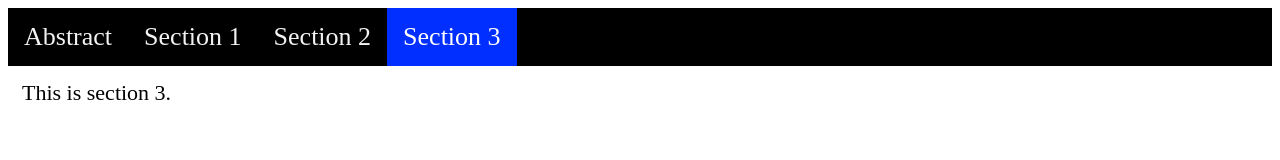
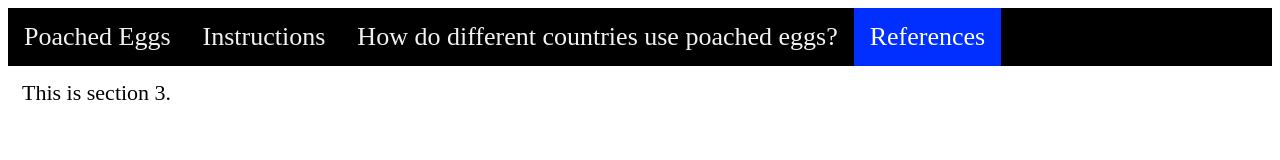
Before and after one commit to jdeng137/geog328_lab02, a plain HTML site: page section3.html in a window 1280 px wide. Drawn offline with Linux system fonts and the light colour scheme.

Commit message:
rearranging navigation bar

```diff
--- a/section3.html
+++ b/section3.html
@@ -16,12 +16,12 @@
     <!-- Navigation bar -->
     <div class="topnav" id="myTopnav">
         <!-- Links to different sections -->
-        <a href="index.html">Abstract</a>
-        <a href="section1.html">Section 1</a>
-        <a href="section2.html">Section 2</a>
+        <a href="index.html">Poached Eggs</a>
+        <a href="section1.html">Instructions</a>
+        <a href="section2.html">How do different countries use poached eggs?</a>
 
         <!-- Active link pointing to the section3.html page -->
-        <a class="active" href="section3.html">Section 3</a>
+        <a class="active" href="section3.html">References</a>
 
         <!-- "Hamburger menu" / "Bar icon" to toggle the navigation links on smaller screens -->
         <a href="javascript:void(0);" class="icon">
```
Also changed, not shown: index.html (+0 -2 lines), section1.html (+2 -3 lines), section2.html (+2 -4 lines).
